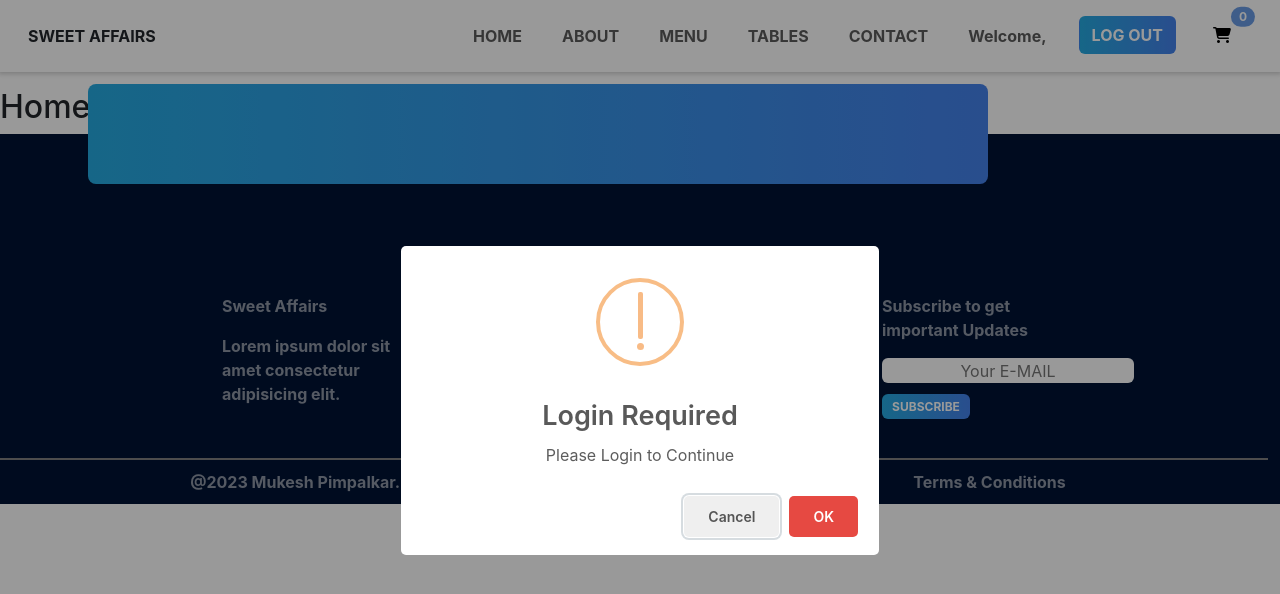
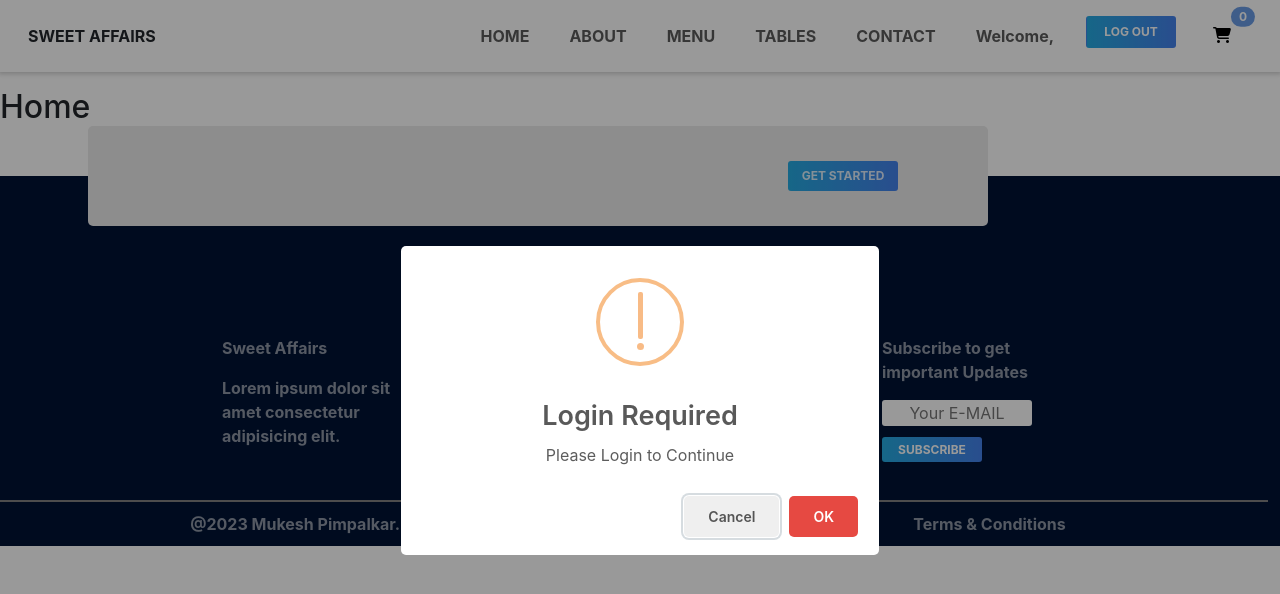
Before and after one commit to Mukesh0712/sweet-affairs, a React (Create React App) app in the folder client/: page / in a window 1280 px wide. Shown: the top 594 px of the page. Built offline with nearby package versions, Linux system fonts and the light colour scheme.

Commit message:
footer added to all pages and button size change

```diff
--- a/client/src/components/Footer/Footer.css
+++ b/client/src/components/Footer/Footer.css
@@ -4,6 +4,7 @@
     background: #001334;
     font-weight: 700;
     color: rgba(255, 255, 255, 0.552);
+    margin-top: 50px;
 }
 
 .footer-middle-part{
@@ -12,17 +13,15 @@
     left: 100px;
     width: 900px;
     height: 100px;
-    border-radius: 8px;
+    border-radius: 5px;
     border: none;
     font-weight: bold;
-    color: rgba(255, 255, 255, 0.837);
-    background: #407BFF;
+    background: #eaeaea;
     background-size: 300% 100%;
     moz-transition: all .4s ease-in-out;
     -o-transition: all .4s ease-in-out;
     -webkit-transition: all .4s ease-in-out;
     transition: all .4s ease-in-out;
-    background-image: linear-gradient(to right, #25aae1, #4481eb, #04befe, #3f86ed);
     outline: none;
 }
 
@@ -32,6 +31,37 @@
     -o-transition: all .4s ease-in-out;
     -webkit-transition: all .4s ease-in-out;
     transition: all .4s ease-in-out;
+}
+
+.footer-btn{
+    width: 110px;
+    height: 30px;
+    border-radius: 3px;
+    position: absolute;
+    left: 700px;
+    top: 35px;
+    border: none;
+    text-align: center;
+    font-size: 12px;
+    font-weight: bold;
+    color: rgba(255, 255, 255, 0.837);
+    background-size: 300% 100%;
+    moz-transition: all .4s ease-in-out;
+    -o-transition: all .4s ease-in-out;
+    -webkit-transition: all .4s ease-in-out;
+    transition: all .4s ease-in-out;
+    background-image: linear-gradient(to right, #25aae1, #4481eb, #04befe, #3f86ed);
+    outline: none;
+
+}
+
+.footer-btn:hover{
+    background-position: 100% 0;
+    moz-transition: all .4s ease-in-out;
+    -o-transition: all .4s ease-in-out;
+    -webkit-transition: all .4s ease-in-out;
+    transition: all .4s ease-in-out;
+
 }
 
 .footer-row{
@@ -57,11 +87,16 @@
 }
 
 .subs-input{
-    height: 25px;
+    height: 26px;
+    width: 150px;
     margin-bottom: 10px;
+    border-radius: 3px;
+    border: none;
+
 }
 
 .subs-input-2{
+    width: 100px;
     height: 25px;
     border: none;
     border-radius: 3px;
@@ -69,7 +104,6 @@
     font-size: 12px;
     font-weight: bold;
     color: rgba(255, 255, 255, 0.837);
-    background: #407BFF;
     background-size: 300% 100%;
     moz-transition: all .4s ease-in-out;
     -o-transition: all .4s ease-in-out;
--- a/client/src/components/Footer/Footer.js
+++ b/client/src/components/Footer/Footer.js
@@ -6,7 +6,7 @@
         <div className='footer'>
 
             <div className='row footer-middle-part'>
-
+                <button className='footer-btn'>GET STARTED</button>
             </div>
 
             <div className='row footer-row'>
@@ -35,8 +35,8 @@
 
                 <div className='col-3 footer-col'>
                     <p>Subscribe to get important Updates</p>
-                    <input placeholder='Your E-MAIL' className='text-center rounded border-0 subs-input'/>
-                    <input value='SUBSCRIBE' className='text-center rounded border-0 subs-input-2 w-50 text-white'/>
+                    <input placeholder='Your E-MAIL' className='text-center subs-input'/>
+                    <input value='SUBSCRIBE' className='text-center subs-input-2 text-white'/>
                 </div>
 
             </div>
--- a/client/src/components/Navbar/Navbar.css
+++ b/client/src/components/Navbar/Navbar.css
@@ -3,6 +3,9 @@
 }
 
 .logout-btn {
+    font-size: 12px;
+    border-radius: 3px;
+    width: 90px;
     background-size: 300% 100%;
     moz-transition: all .4s ease-in-out;
     -o-transition: all .4s ease-in-out;
--- a/client/src/views/Menu/Menu.js
+++ b/client/src/views/Menu/Menu.js
@@ -2,6 +2,7 @@
 import axios from "axios"
 import Navbar from '../../components/Navbar/Navbar'
 import FoodItemCard from "./../../components/FoodItemCard/FoodItemCard"
+import Footer from '../../components/Footer/Footer'
 import { loginRequired } from '../../util/loginRequired'
 import { currentUser } from '../../util/currentUser'
 import "./Menu.css"
@@ -62,6 +63,8 @@
                 </div>
             </div>
 
+            <Footer/>
+
         </div>
     )
 }
--- a/client/src/views/MyOrders/MyOrders.js
+++ b/client/src/views/MyOrders/MyOrders.js
@@ -1,4 +1,5 @@
 import React, { useEffect} from 'react'
+import Footer from '../../components/Footer/Footer'
 import {loginRequired} from './../../util/loginRequired'
 import "./MyOrders.css"
 
@@ -11,6 +12,7 @@
     return (
         <>
             <h1>My Orders</h1>
+            <Footer/>
         </>
     )
 }
--- a/client/src/views/MyPlate/MyPlate.css
+++ b/client/src/views/MyPlate/MyPlate.css
@@ -91,9 +91,14 @@
     text-align: center;
     display: flex;
     justify-content: space-between;
+    font-weight: 700;
 }
 
 .button{
+    border: none;
+    border-radius: 3px;
+    font-weight: bold;
+    font-size: 12px;
     margin: 10px;
     background-size: 300% 100%;
     moz-transition: all .4s ease-in-out;
@@ -115,6 +120,10 @@
 }
 
 .button-clr{
+    border: none;
+    border-radius: 3px;
+    font-weight: bold;
+    font-size: 12px;
     margin: 10px;
     background-size: 300% 100%;
     moz-transition: all .4s ease-in-out;
--- a/client/src/views/MyPlate/MyPlate.js
+++ b/client/src/views/MyPlate/MyPlate.js
@@ -3,6 +3,7 @@
 import swal from 'sweetalert'
 import "./MyPlate.css"
 import Navbar from '../../components/Navbar/Navbar'
+import Footer from '../../components/Footer/Footer'
 import { currentUser } from '../../util/currentUser'
 import { loginRequired } from '../../util/loginRequired'
 import { myFoodPlateItems } from "./../../util/myPlate"
@@ -94,11 +95,13 @@
                 }
 
                 <div className='confirm-btn'>
-                    <button className='btn fs-5 fw-bold button' onClick={placeFoodOrder}>PLACE ORDER</button>
-                    <button className='btn fs-5 fw-bold button-clr' onClick={clearPlate}>CLEAR PLATE</button>
+                    <button className='btn button' onClick={placeFoodOrder}>PLACE ORDER</button>
+                    <button className='btn button-clr' onClick={clearPlate}>CLEAR PLATE</button>
                 </div>
 
             </div>
+
+            <Footer/>
         </div>
     )
 }
--- a/client/src/views/Table/Table.css
+++ b/client/src/views/Table/Table.css
@@ -9,7 +9,7 @@
     color: #407BFF;
     border-radius: 5px;
     box-shadow: #cbcbcb85 0px 0px 5px 2px;
-    width: 75%;
+    width: 83%;
     height: max-content;
     padding: 10px;
     text-align: center;
@@ -48,10 +48,10 @@
     display: flex;
     justify-content: center;
     padding: 4px;
-    width: 47%;
+    width: 48%;
     border: none;
     border-radius: 3px;
-    font-size: 14px;
+    font-size: 12px;
     font-weight: bold;
     color: rgba(255, 255, 255, 0.837);
     background: #407BFF;
--- a/client/src/views/Table/Table.js
+++ b/client/src/views/Table/Table.js
@@ -4,6 +4,7 @@
 import { loginRequired } from '../../util/loginRequired'
 import { currentUser } from './../../util/currentUser'
 import Navbar from '../../components/Navbar/Navbar'
+import Footer from '../../components/Footer/Footer'
 import "./Table.css"
 
 function Table() {
@@ -19,7 +20,6 @@
         fetchTables()
         loginRequired()
     }, [])
-
 
     async function bookTable(tableNumber) {
         const response = await axios.post('/bookTable', {
@@ -81,6 +81,8 @@
                     )
                 })
             }
+
+            <Footer/>
         </div>
     )
 }
```
Also changed, not shown: client/src/views/Menu/Menu.css (+0 -3 lines).
